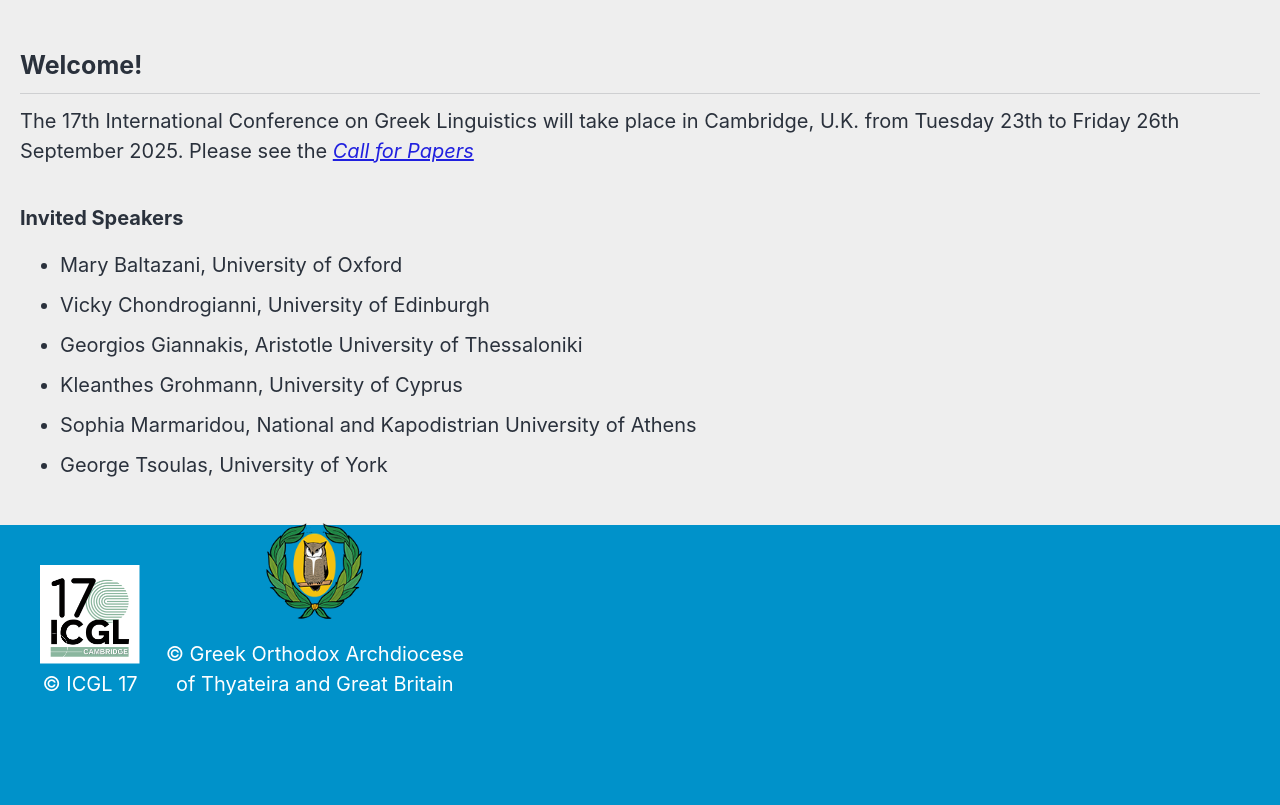
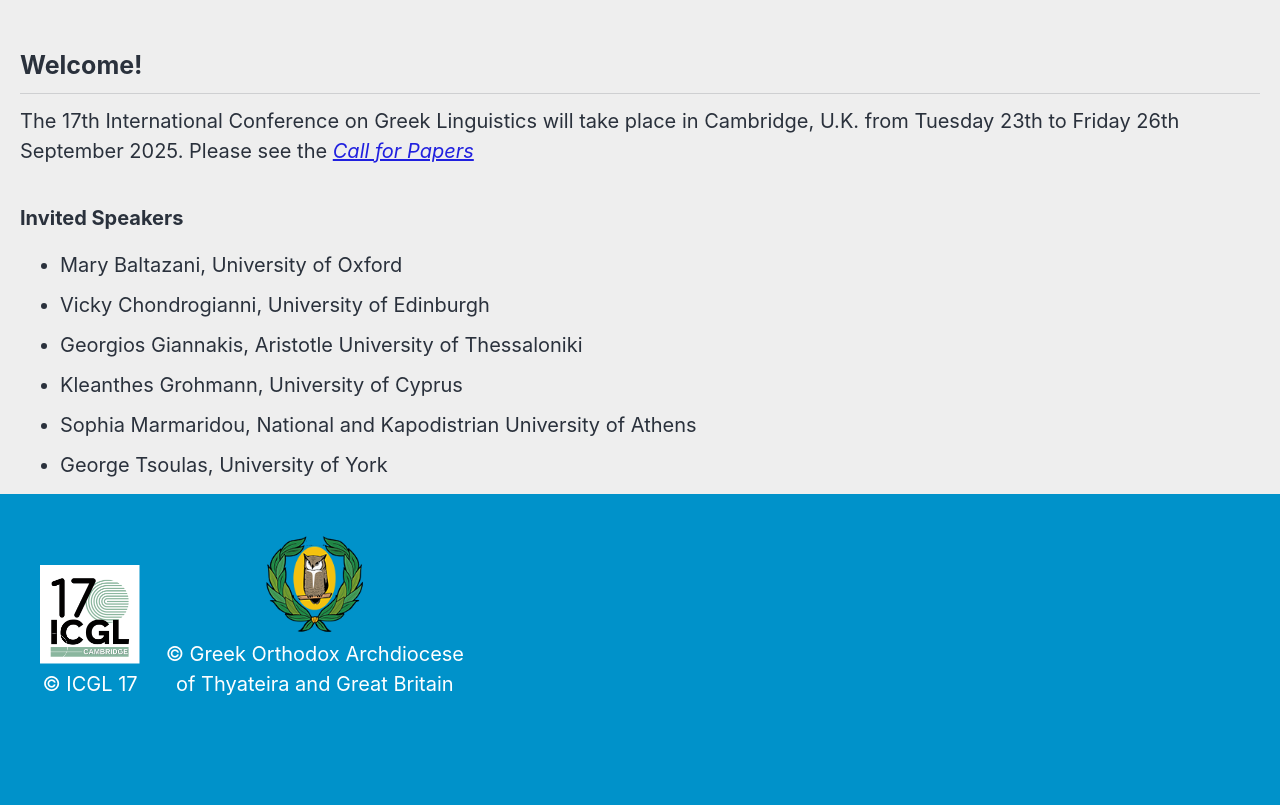
Before and after one commit to roryleung/ICGL17, a Jekyll site: the page built from _pages/home.md, in a window 1280 px wide. Shown: the part 417-1222 px from the top of the page. Built offline with Jekyll 4.4.1, drawn with Linux system fonts in a browser that asks for light colours; cached includes are drawn as plain includes; nearby versions of some CDN libraries.

Commit message:
Update custom.html

```diff
--- a/_includes/footer/custom.html
+++ b/_includes/footer/custom.html
@@ -6,7 +6,7 @@
     </div>
 
     <div style="text-align: center; display: inline-block; vertical-align: bottom;">
-      <img src="/assets/images/logo_owl_icon.png" alt="Owl Icon Logo" style="width: 100px; height: auto; margin-top: -100px;">
+      <img src="/assets/images/logo_owl_icon.png" alt="Owl Icon Logo" style="width: 100px; height: auto;">
       <p style="color: white; margin-top: 5px;">
         &copy; Greek Orthodox Archdiocese<br>of Thyateira and Great Britain
       </p>
```
